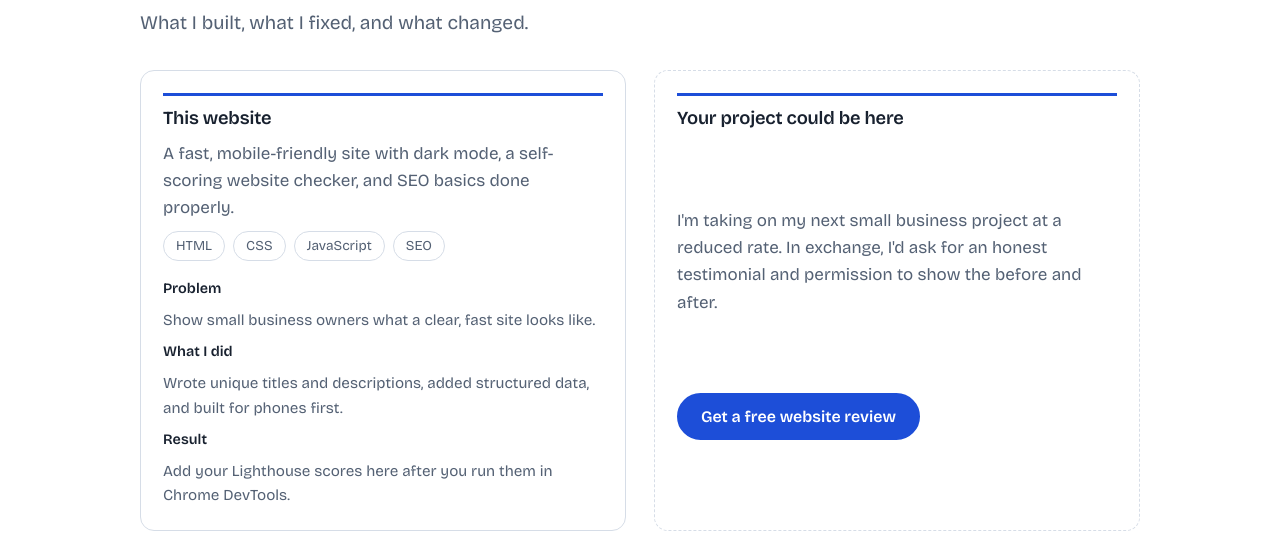
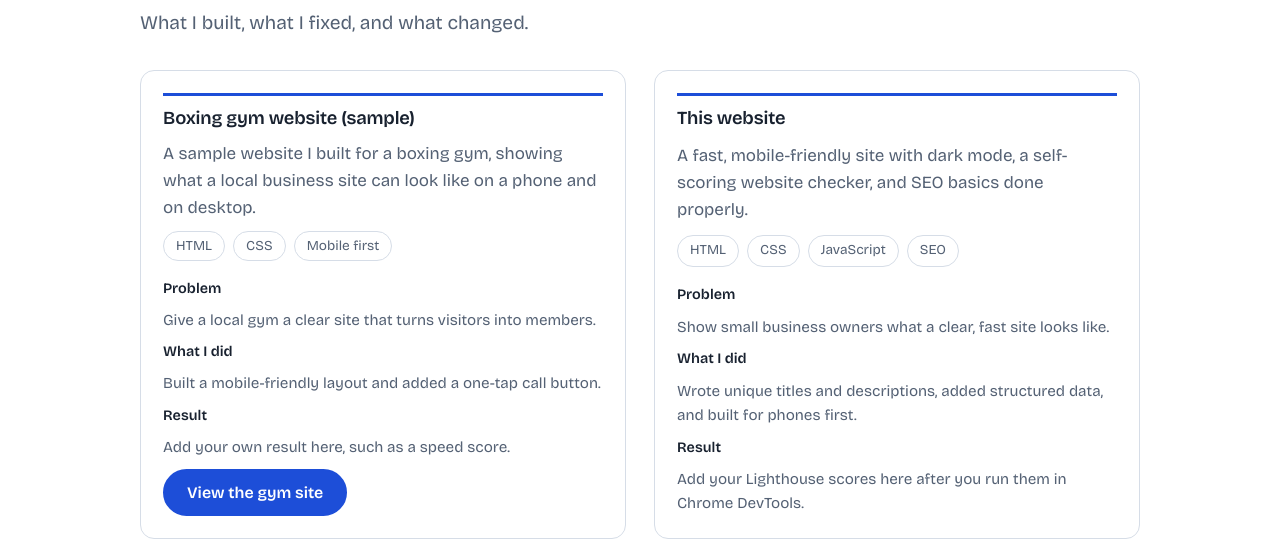
Before and after one commit to brandon1291/brandon1291.github.io, a plain HTML site: page projects.html in a window 1280 px wide. Shown: the part 207-767 px from the top of the page. Drawn offline with nearby package versions, Linux system fonts and the light colour scheme.

Commit message:
Add boxing gym website project details
Added a new project entry for a boxing gym website, including details about the problem, solution, and result.

```diff
--- a/projects.html
+++ b/projects.html
@@ -38,6 +38,17 @@
       <p class="lead">What I built, what I fixed, and what changed.</p>
       <div class="grid" style="margin-top:32px">
         <article class="case">
+  <h3>Boxing gym website (sample)</h3>
+  <p>A sample website I built for a boxing gym, showing what a local business site can look like on a phone and on desktop.</p>
+  <ul class="chips"><li>HTML</li><li>CSS</li><li>Mobile first</li></ul>
+  <dl>
+    <dt>Problem</dt><dd>Give a local gym a clear site that turns visitors into members.</dd>
+    <dt>What I did</dt><dd>Built a mobile-friendly layout and added a one-tap call button.</dd>
+    <dt>Result</dt><dd>Add your own result here, such as a speed score.</dd>
+  </dl>
+  <p><a class="btn" href="gym.html">View the gym site</a></p>
+</article>
+        <article class="case">
           <h3>This website</h3>
           <p>A fast, mobile-friendly site with dark mode, a self-scoring website checker, and SEO basics done properly.</p>
           <ul class="chips"><li>HTML</li><li>CSS</li><li>JavaScript</li><li>SEO</li></ul>
```
